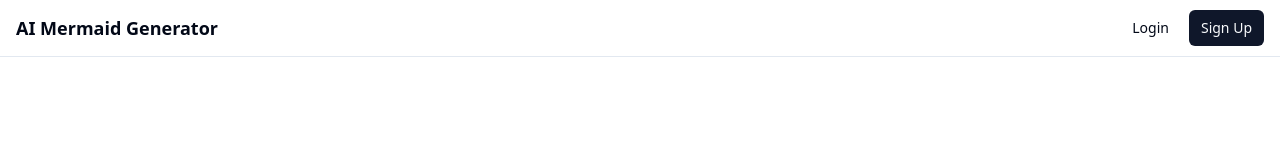
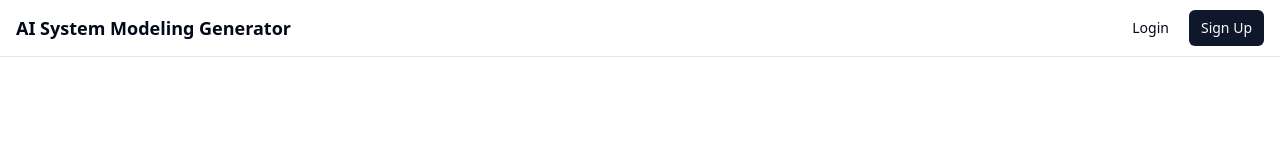
Before and after one commit to A222moq3e/AIDriven-System-Modeling, a React (Vite) app in the folder frontend/: page / in a window 1280 px wide. Shown: the top 160 px of the page. Built offline with nearby package versions, Linux system fonts and the light colour scheme; no server answers.

Commit message:
update name

```diff
--- a/frontend/index.html
+++ b/frontend/index.html
@@ -4,7 +4,7 @@
     <meta charset="UTF-8" />
     <link rel="icon" type="image/svg+xml" href="/vite.svg" />
     <meta name="viewport" content="width=device-width, initial-scale=1.0" />
-    <title>AI Mermaid Diagram Generator</title>
+    <title>AI System Modeling Generator</title>
   </head>
   <body>
     <div id="root"></div>
--- a/frontend/src/components/Navbar.jsx
+++ b/frontend/src/components/Navbar.jsx
@@ -8,7 +8,7 @@ export function Navbar() {
     <nav className="absolute top-0 left-0 right-0 z-50 bg-background/95 backdrop-blur-sm border-b">
       <div className="container mx-auto px-4 h-14 flex items-center justify-between">
         <div className="flex items-center gap-2">
-          <h1 className="text-lg font-semibold">AI Mermaid Generator</h1>
+          <h1 className="text-lg font-semibold">AI System Modeling Generator</h1>
         </div>
         <div className="flex items-center gap-2">
           <Button variant="ghost" size="sm">
```
Also changed, not shown: 1 other file (tests, documents, lock files or other folders).
